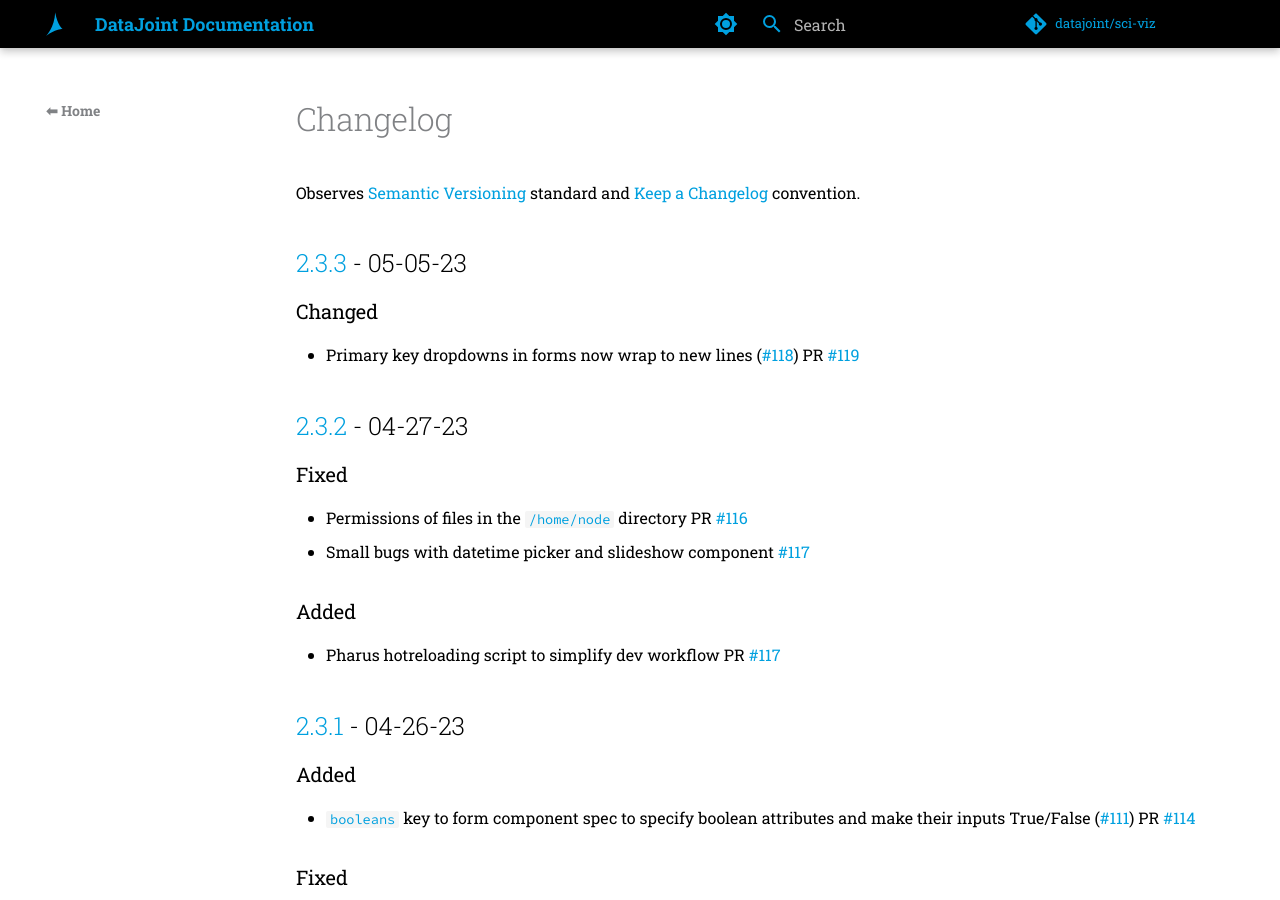
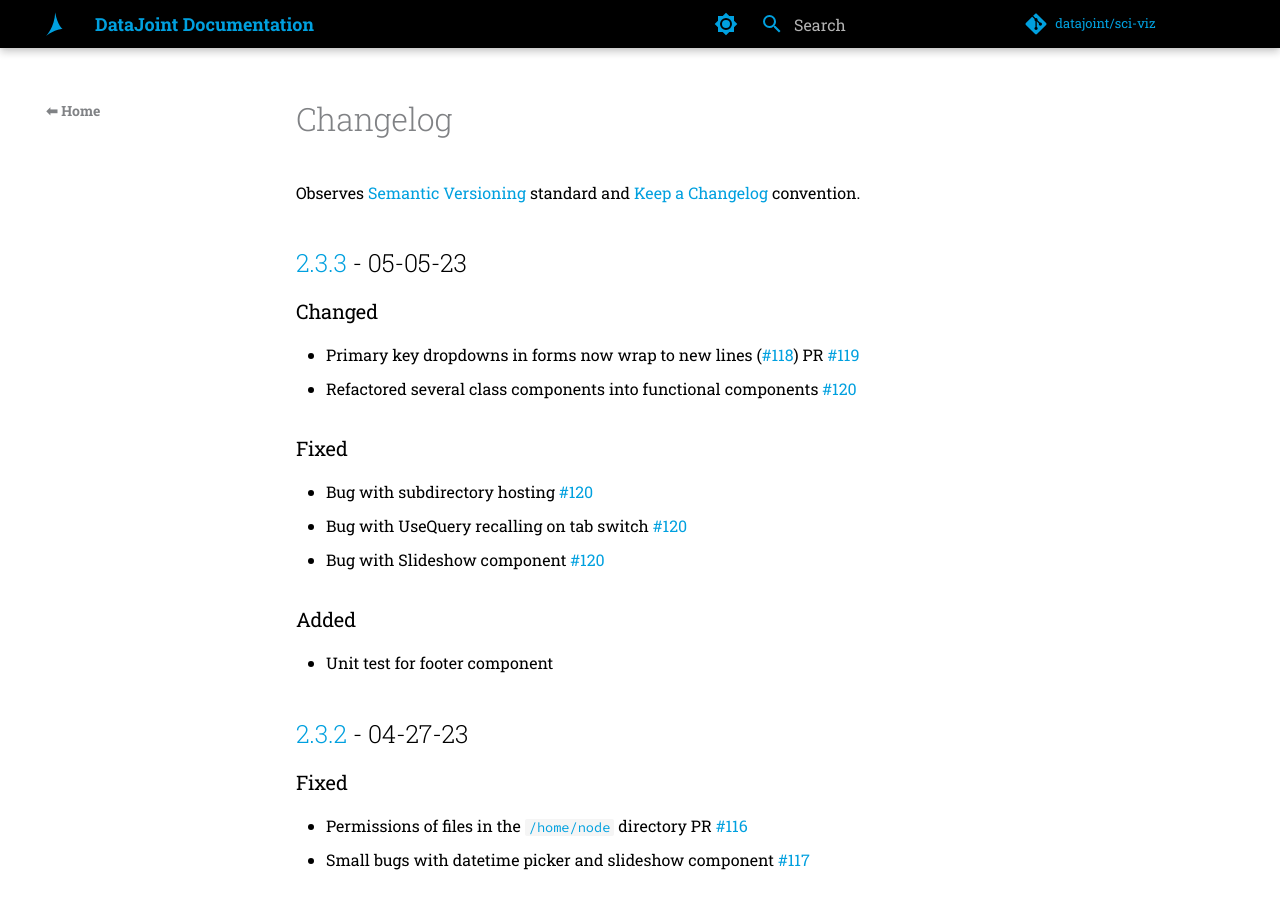
Before and after one commit to datajoint/sci-viz, an MkDocs documentation site: the page built from docs/src/changelog.md, in a window 1280 px wide and 900 px high. Built offline with MkDocs 1.6.1 and Material for MkDocs 9.7.7, drawn with Linux system fonts in a browser that asks for light colours; comment, search, counter and statistics services are not loaded; the version menu is left out.

Commit message:
update changelog

```diff
--- a/docs/src/changelog.md
+++ b/docs/src/changelog.md
@@ -7,6 +7,17 @@ Observes [Semantic Versioning](https://semver.org/spec/v2.0.0.html) standard and
 ### Changed
 
 - Primary key dropdowns in forms now wrap to new lines ([#118](https://github.com/datajoint/sci-viz/issues/118)) PR [#119](https://github.com/datajoint/sci-viz/pull/119)
+- Refactored several class components into functional components [#120](https://github.com/datajoint/sci-viz/pull/120)
+
+### Fixed
+
+- Bug with subdirectory hosting [#120](https://github.com/datajoint/sci-viz/pull/120)
+- Bug with UseQuery recalling on tab switch [#120](https://github.com/datajoint/sci-viz/pull/120)
+- Bug with Slideshow component [#120](https://github.com/datajoint/sci-viz/pull/120)
+
+### Added
+
+- Unit test for footer component
 
 ## [2.3.2] - 04-27-23
 
```
